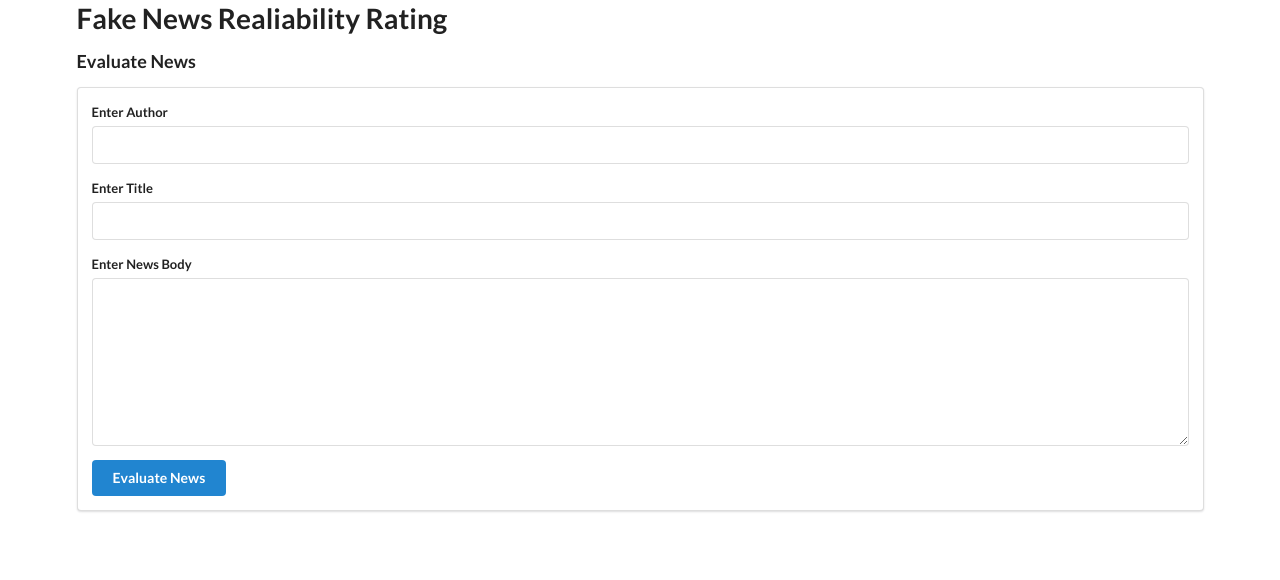
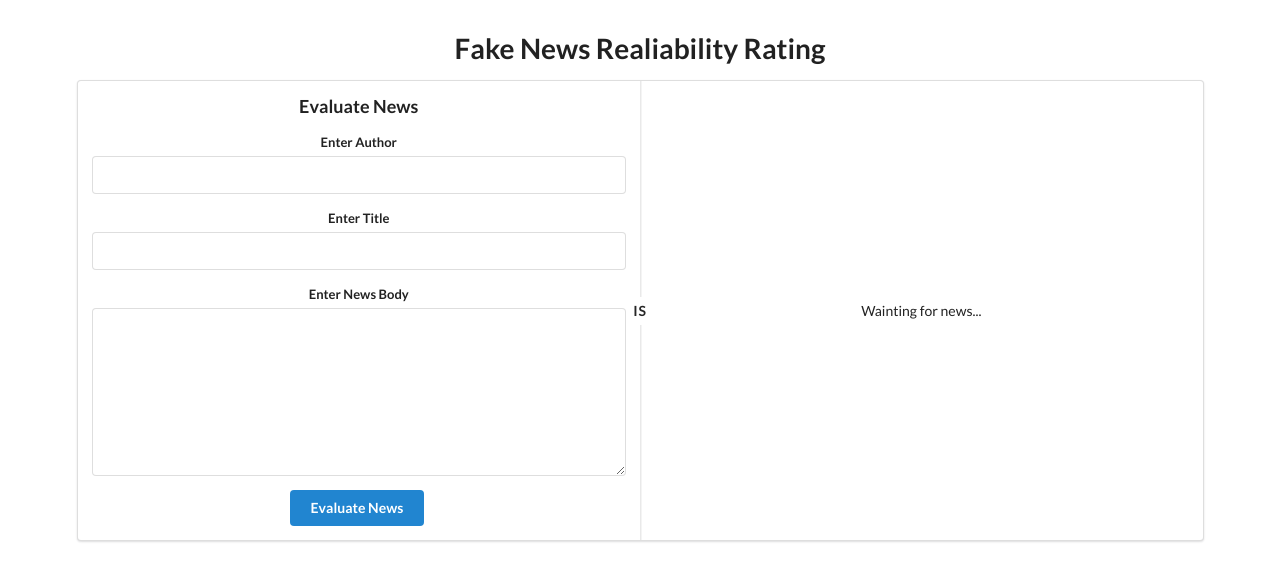
Before and after one commit to canivel/cs410_fake_news_detector, a React (Create React App) app in the folder fake-news-client/: page / in a window 1280 px wide. Shown: the top 580 px of the page. Built offline with nearby package versions, Linux system fonts and the light colour scheme.

Commit message:
finish react form

```diff
--- a/fake-news-client/src/actions/index.js
+++ b/fake-news-client/src/actions/index.js
@@ -11,9 +11,6 @@ export const isFakeNews = formValues => {
         }
       }
     );
-
-    console.log(response);
-
     dispatch({
       type: "IS_FAKE_NEWS",
       payload: response.data
--- a/fake-news-client/src/components/App.js
+++ b/fake-news-client/src/components/App.js
@@ -5,8 +5,13 @@ export class App extends Component {
   render() {
     return (
       <div className="ui container">
-        <h1>Fake News Realiability Rating</h1>
-        <FakeNewsEvaluate />
+        <div
+          className="middle align row"
+          style={{ marginTop: "30px", textAlign: "center" }}
+        >
+          <h1>Fake News Realiability Rating</h1>
+          <FakeNewsEvaluate />
+        </div>
       </div>
     );
   }
--- a/fake-news-client/src/components/FakeNewsEvaluate.js
+++ b/fake-news-client/src/components/FakeNewsEvaluate.js
@@ -8,17 +8,44 @@ class FakeNewsEvaluate extends React.Component {
     this.props.isFakeNews(formValues);
   };
 
+  renderResult() {
+    if (!this.props.fakeness.fakeNews.prediction) {
+      return "Wainting for news...";
+    } else {
+      return (
+        <div>
+          <h2>{this.props.fakeness.fakeNews.prediction}</h2>
+          <h2>{this.props.fakeness.fakeNews.fake_rate}</h2>
+        </div>
+      );
+    }
+  }
+
   render() {
     return (
-      <div>
-        <h3>Evaluate News</h3>
-        <FakeNewsForm onSubmit={this.onSubmit} />
+      <div className="ui segment">
+        <div className="ui two column stackable center aligned grid">
+          <div className="ui vertical divider">IS</div>
+          <div className="middle aligned row">
+            <div className="left column">
+              <h3>Evaluate News</h3>
+              <FakeNewsForm onSubmit={this.onSubmit} />
+            </div>
+            <div className="column">
+              <div>{this.renderResult()}</div>
+            </div>
+          </div>
+        </div>
       </div>
     );
   }
 }
 
+const mapStateToProps = state => {
+  return { fakeness: state };
+};
+
 export default connect(
-  null,
+  mapStateToProps,
   { isFakeNews }
 )(FakeNewsEvaluate);
--- a/fake-news-client/src/components/FakeNewsForm.js
+++ b/fake-news-client/src/components/FakeNewsForm.js
@@ -32,7 +32,6 @@ class FakeNewsForm extends Component {
 
   render() {
     return (
-      <div className="ui segment">
       <form
         className="ui form"
         onSubmit={this.props.handleSubmit(this.onSubmitNews)}
@@ -57,7 +56,6 @@ class FakeNewsForm extends Component {
         />
         <button className="ui button primary">Evaluate News</button>
       </form>
-      </div>
     );
   }
 }
```
Lines whose indentation alone changed are shown as unchanged.
